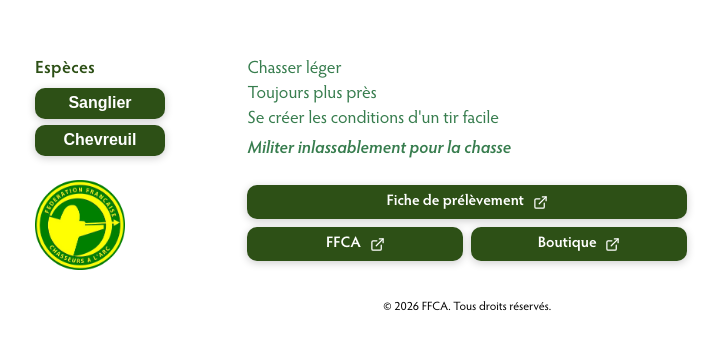
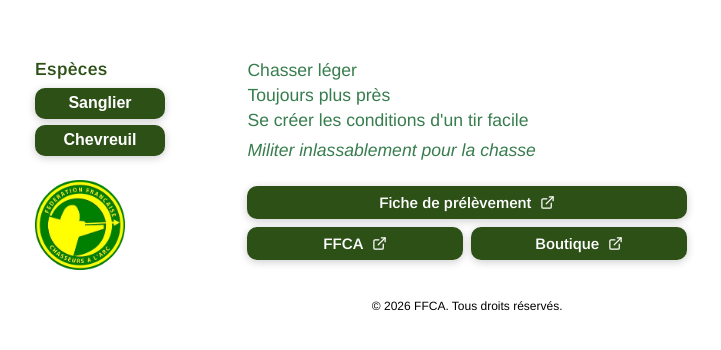
Before and after one commit to FFCA-Contact/app, a plain HTML site: page index.html in a window 1280 px wide. Shown: the part 214-564 px from the top of the page, without its empty margins (279-1000 px from the left). Drawn offline with nearby package versions, Linux system fonts and the light colour scheme.

Commit message:
Replace font family with Arimo
Removed Hypatia Sans Pro font faces and replaced with Arimo.

```diff
--- a/css/style.css
+++ b/css/style.css
@@ -1,26 +1,7 @@
 /* Mobile-first, full viewport */
 *, *::before, *::after { box-sizing: border-box; }
 
-@font-face {
-  font-family: 'Hypatia Sans Pro';
-  src: url('../assets/fonnts.com-Hypatia_Sans_Pro.otf') format('opentype');
-  font-weight: 400;
-  font-style: normal;
-}
 
-@font-face {
-  font-family: 'Hypatia Sans Pro';
-  src: url('../assets/fonnts.com-Hypatia_Sans_Pro_Semibold.otf') format('opentype');
-  font-weight: 600;
-  font-style: normal;
-}
-
-@font-face {
-  font-family: 'Hypatia Sans Pro';
-  src: url('../assets/fonnts.com-Hypatia_Sans_Pro_Semibold_Italic.otf') format('opentype');
-  font-weight: 600;
-  font-style: italic;
-}
 
 html {
   height: 100%;
@@ -31,7 +12,7 @@ body {
   margin: 0;
   min-height: 100%;
   min-height: 100dvh;
-  font-family: 'Hypatia Sans Pro', system-ui, -apple-system, Segoe UI, Roboto, sans-serif;
+  font-family: 'Arimo', system-ui, -apple-system, Segoe UI, Roboto, sans-serif;
   overflow: hidden;
   touch-action: manipulation;
 }
```
